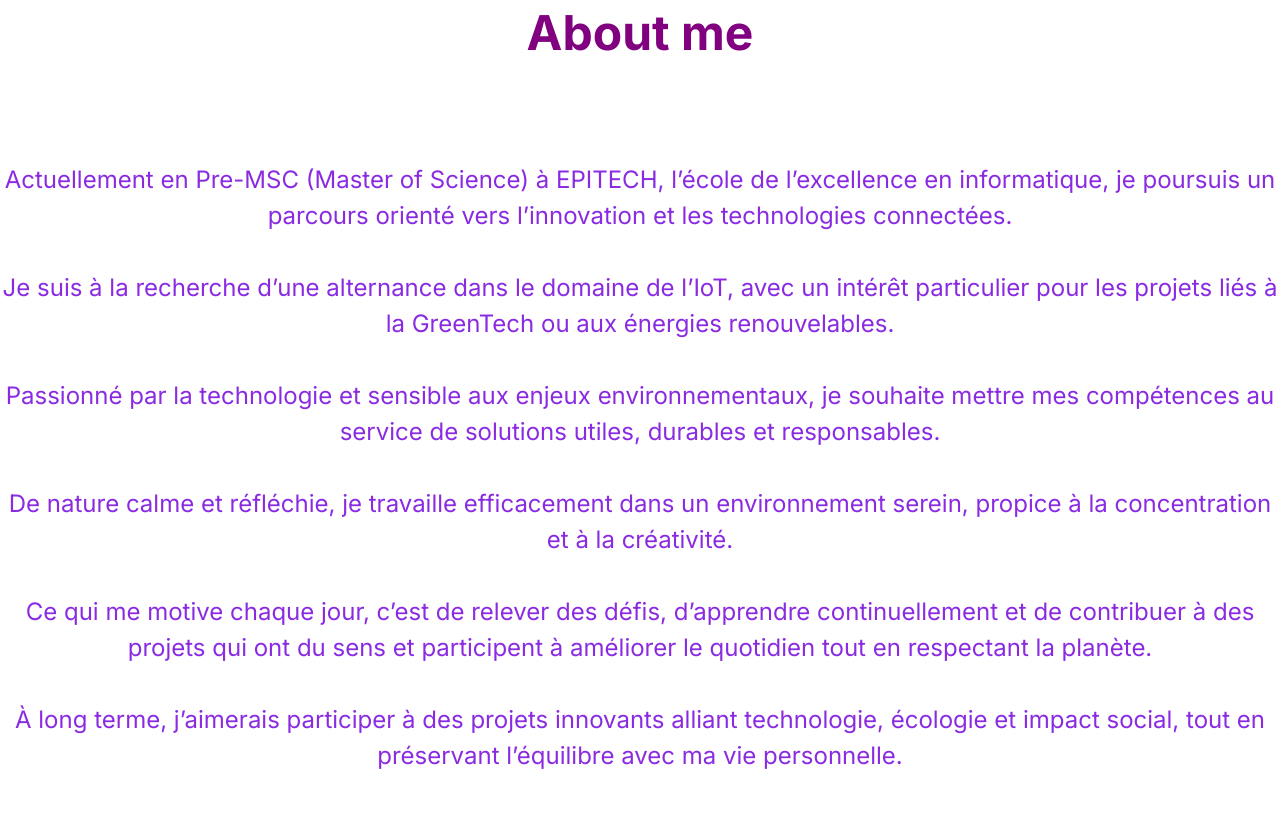
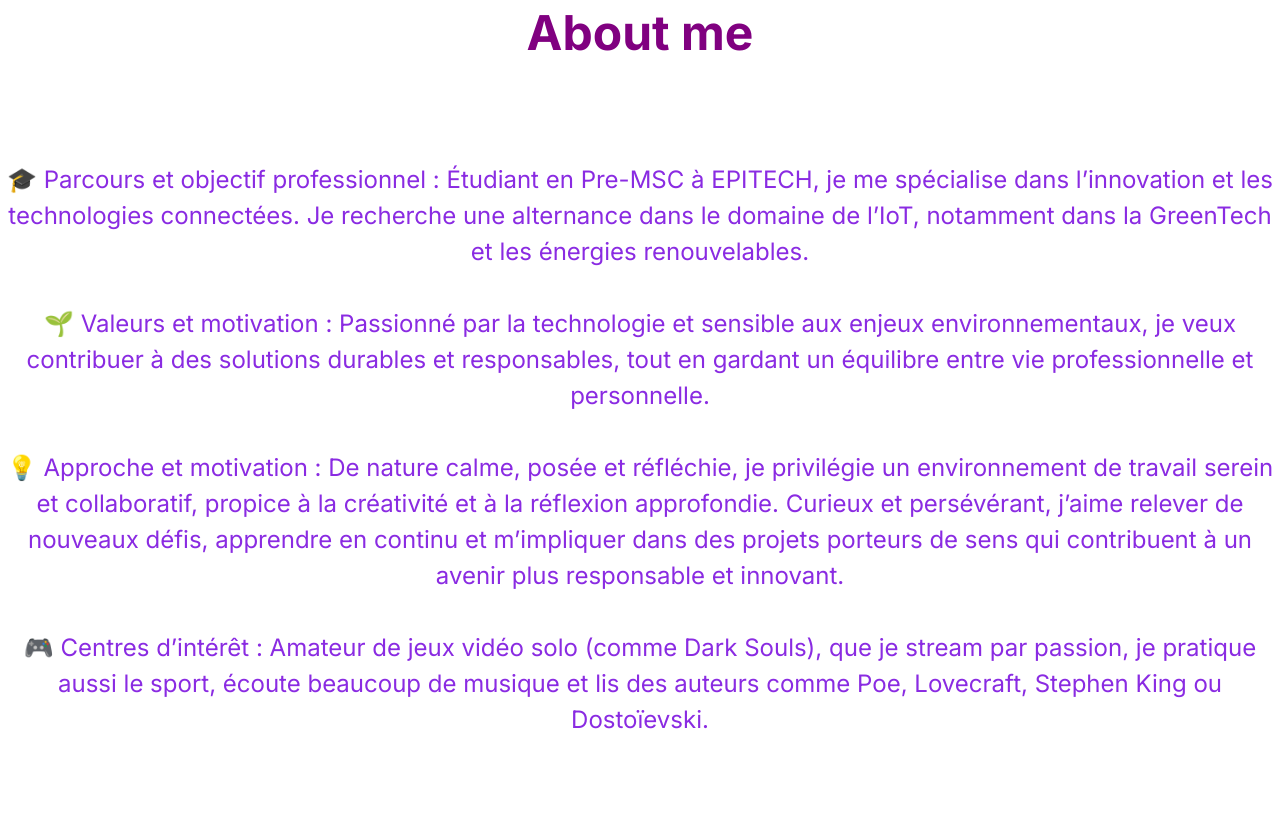
Before and after one commit to ClydeViscione/Portfolio, a plain HTML site: page index.html in a window 1280 px wide. Shown: the part 737-1560 px from the top of the page. Drawn offline with Linux system fonts and the light colour scheme.

Commit message:
About_me_modification

```diff
--- a/index.html
+++ b/index.html
@@ -28,18 +28,13 @@
                 </div>
                 <div class="w100">
                     <p>
-                        Actuellement en Pre-MSC (Master of Science) à EPITECH, l’école de l’excellence en informatique,
-                        je poursuis un parcours orienté vers l’innovation et les technologies connectées.<br><br>
-                        Je suis à la recherche d’une alternance dans le domaine de l’IoT, avec un intérêt particulier pour
-                        les projets liés à la GreenTech ou aux énergies renouvelables.<br><br>
-                        Passionné par la technologie et sensible aux enjeux environnementaux, je souhaite mettre mes compétences
-                        au service de solutions utiles, durables et responsables.<br><br>
-                        De nature calme et réfléchie, je travaille efficacement dans un environnement serein, propice à la
-                        concentration et à la créativité.<br><br>
-                        Ce qui me motive chaque jour, c’est de relever des défis, d’apprendre continuellement et de contribuer
-                        à des projets qui ont du sens et participent à améliorer le quotidien tout en respectant la planète.<br><br>
-                        À long terme, j’aimerais participer à des projets innovants alliant technologie, écologie et impact social,
-                        tout en préservant l’équilibre avec ma vie personnelle.
+                        🎓 Parcours et objectif professionnel : Étudiant en Pre-MSC à EPITECH, je me spécialise dans l’innovation et les technologies connectées. Je recherche une alternance dans le domaine de l’IoT, notamment dans la GreenTech et les énergies renouvelables. <br> <br>
+
+                        🌱 Valeurs et motivation : Passionné par la technologie et sensible aux enjeux environnementaux, je veux contribuer à des solutions durables et responsables, tout en gardant un équilibre entre vie professionnelle et personnelle. <br><br>
+
+                        💡 Approche et motivation : De nature calme, posée et réfléchie, je privilégie un environnement de travail serein et collaboratif, propice à la créativité et à la réflexion approfondie. Curieux et persévérant, j’aime relever de nouveaux défis, apprendre en continu et m’impliquer dans des projets porteurs de sens qui contribuent à un avenir plus responsable et innovant.<br><br>
+
+                        🎮 Centres d’intérêt : Amateur de jeux vidéo solo (comme Dark Souls), que je stream par passion, je pratique aussi le sport, écoute beaucoup de musique et lis des auteurs comme Poe, Lovecraft, Stephen King ou Dostoïevski.
                     </p>
                 </div>
         </div>
```
